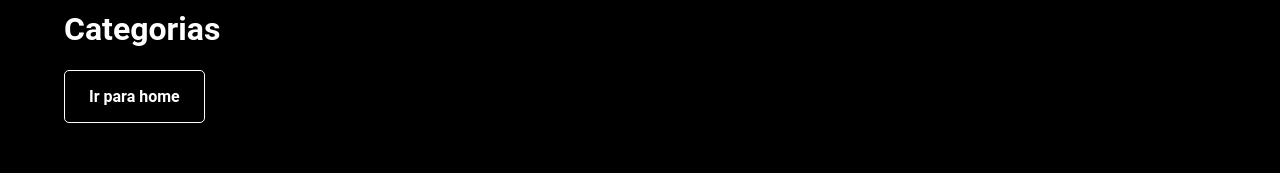
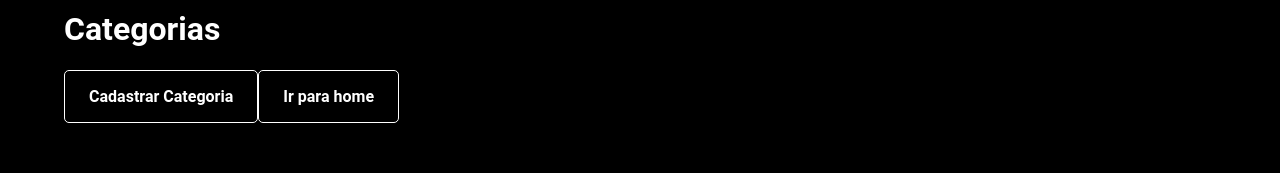
Before and after one commit to thaiisloopes/educaflix, a React (Create React App) app: page /categorias in a window 1280 px wide. Shown: the part 155-328 px from the top of the page. Built offline with nearby package versions, Linux system fonts and the light colour scheme; data requests are answered from the project's data file.

Commit message:
adds button to go to create category page

```diff
--- a/src/pages/leitura/Categoria/index.js
+++ b/src/pages/leitura/Categoria/index.js
@@ -34,6 +34,10 @@ function ListaCategorias() {
         ))}
       </ul>
 
+      <Button as={Link} to="/cadastro/categoria">
+        Cadastrar Categoria
+      </Button>
+
       <Button as={Link} to="/">
         Ir para home
       </Button>
```
